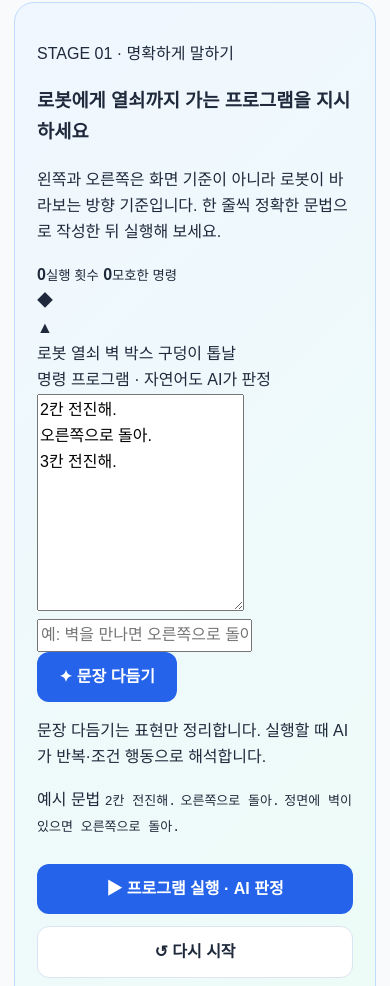
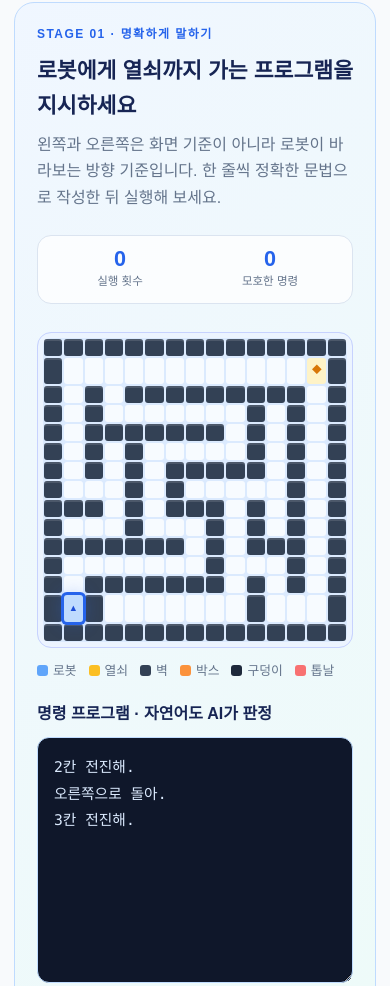
Before and after one commit to chikinmasissda/projec1, a website: page index.html in a window 390 px wide. Shown: the part 1548-2534 px from the top of the page. Drawn offline with Linux system fonts and the light colour scheme.

Commit message:
Add game layout and styling for game components

```diff
--- a/styles.css
+++ b/styles.css
@@ -206,8 +206,56 @@ h2 {
     );
 }
 
-.demo-panel > p {
-  margin-top: 0;
+.game-intro { display: flex; align-items: flex-start; justify-content: space-between; gap: 24px; }
+.game-intro h3 { margin: 0 0 8px; color: var(--navy); font-size: 1.35rem; }
+.game-intro p:last-child { max-width: 680px; margin: 0; color: var(--muted); }
+.eyebrow { margin: 0 0 8px; color: var(--blue); font-size: 0.75rem; font-weight: 900; letter-spacing: 0.12em; }
+.game-stats { display: flex; flex: 0 0 auto; gap: 18px; padding: 12px 16px; border: 1px solid var(--border); border-radius: 14px; background: rgba(255, 255, 255, 0.76); }
+.game-stats span { display: grid; gap: 2px; min-width: 64px; text-align: center; }
+.game-stats strong { color: var(--blue); font-size: 1.35rem; line-height: 1; }
+.game-stats small { color: var(--muted); font-size: 0.72rem; }
+.game-layout { display: grid; grid-template-columns: minmax(320px, 1fr) minmax(280px, 0.8fr); gap: 28px; margin-top: 28px; }
+.board-wrap { min-width: 0; }
+.game-board { display: grid; grid-template-columns: repeat(15, 1fr); aspect-ratio: 1; max-width: 560px; padding: 6px; gap: 2px; border: 1px solid #c7d2fe; border-radius: 14px; background: #dbeafe; box-shadow: inset 0 0 0 5px rgba(255, 255, 255, 0.45); }
+.tile { display: grid; place-items: center; min-width: 0; border-radius: 3px; background: rgba(255, 255, 255, 0.78); color: var(--navy); font-size: clamp(0.58rem, 1.8vw, 1rem); font-weight: 900; line-height: 1; transition: transform 160ms ease, background 160ms ease; }
+.tile.wall { background: #334155; box-shadow: inset 0 2px rgba(255, 255, 255, 0.12); }
+.tile.key { background: #fef3c7; color: #d97706; }
+.tile.box { background: #fed7aa; color: #c2410c; }
+.tile.pit { background: #1e293b; color: #94a3b8; box-shadow: inset 0 0 0 3px #475569; }
+.tile.switch { background: #fef08a; color: #a16207; }
+.tile.door { background: #c4b5fd; color: #6d28d9; }
+.tile.door-open { background: #dcfce7; color: #16a34a; }
+.tile.saw { background: #fecaca; color: #dc2626; animation: saw-pulse 700ms ease-in-out infinite alternate; }
+.tile.robot { z-index: 1; background: #bfdbfe; color: var(--blue-dark); box-shadow: 0 0 0 3px #2563eb, 0 0 18px rgba(37, 99, 235, 0.35); }
+.legend { display: flex; flex-wrap: wrap; gap: 12px; margin-top: 12px; color: var(--muted); font-size: 0.8rem; }
+.legend span { display: inline-flex; align-items: center; gap: 5px; }
+.legend-dot { width: 11px; height: 11px; border-radius: 3px; background: white; }
+.robot-dot { background: #60a5fa; }.key-dot { background: #fbbf24; }.wall-dot { background: #334155; }.box-dot { background: #fb923c; }.pit-dot { background: #1e293b; }.hazard-dot { background: #f87171; }
+@keyframes saw-pulse { from { transform: rotate(-8deg) scale(0.9); } to { transform: rotate(8deg) scale(1.05); } }
+.command-panel { display: flex; flex-direction: column; gap: 10px; }
+.command-panel label, .log-header h3 { color: var(--navy); font-weight: 900; }
+.command-panel textarea { width: 100%; min-height: 180px; resize: vertical; padding: 16px; border: 1px solid #bfdbfe; border-radius: 12px; background: #0f172a; color: #dbeafe; font-family: "SFMono-Regular", Consolas, monospace; font-size: 0.92rem; line-height: 1.8; }
+.command-panel textarea:focus { outline: 3px solid rgba(37, 99, 235, 0.22); border-color: var(--blue); }
+.ai-command-row { display: flex; gap: 8px; }
+.ai-command-row input { min-width: 0; flex: 1; padding: 11px 13px; border: 1px solid #bfdbfe; border-radius: 10px; background: white; color: var(--text); }
+.ai-command-row input:focus { outline: 3px solid rgba(37, 99, 235, 0.2); border-color: var(--blue); }
+.ai-button { min-height: 42px; padding: 8px 14px; background: #0f766e; white-space: nowrap; }
+.ai-button:hover { background: #115e59; }
+.ai-button:disabled { cursor: wait; opacity: 0.65; transform: none; }
+.ai-note { margin: 0; color: var(--muted); font-size: 0.76rem; }
+.command-help { display: flex; flex-wrap: wrap; align-items: center; gap: 6px; color: var(--muted); font-size: 0.78rem; }
+.command-help span { width: 100%; font-weight: 800; }
+.command-help code { padding: 3px 7px; border-radius: 5px; background: #e0e7ff; color: #3730a3; }
+.ghost-button { padding-inline: 12px; background: transparent; color: var(--blue-dark); }
+.ghost-button:hover { background: #dbeafe; }
+.log-header { display: flex; align-items: baseline; justify-content: space-between; gap: 16px; margin-top: 26px; }
+.log-header h3 { margin: 0; }
+.log-header span { color: var(--muted); font-size: 0.85rem; text-align: right; }
+.execution-log { display: grid; gap: 6px; max-height: 180px; overflow: auto; padding: 14px; border: 1px solid var(--border); border-radius: 12px; background: rgba(255, 255, 255, 0.8); }
+.log-item { margin: 0; padding: 8px 10px; border-left: 3px solid #cbd5e1; color: var(--text); font-size: 0.84rem; }
+.log-item.success { border-color: var(--mint); color: #047857; }.log-item.warning { border-color: var(--orange); color: #b45309; }.log-item.muted { border-color: #94a3b8; color: var(--muted); }
+
+.demo-panel > p { margin-top: 0;
 }
 
 .action-area {
@@ -335,6 +383,18 @@ footer {
     padding: 22px;
   }
 
+  .game-intro,
+  .game-layout,
+  .log-header {
+    display: flex;
+    flex-direction: column;
+  }
+
+  .game-layout { gap: 20px; }
+  .game-stats { width: 100%; justify-content: space-around; }
+  .log-header span { text-align: left; }
+  .ai-command-row { align-items: stretch; flex-direction: column; }
+
   .action-area button {
     width: 100%;
   }
```
